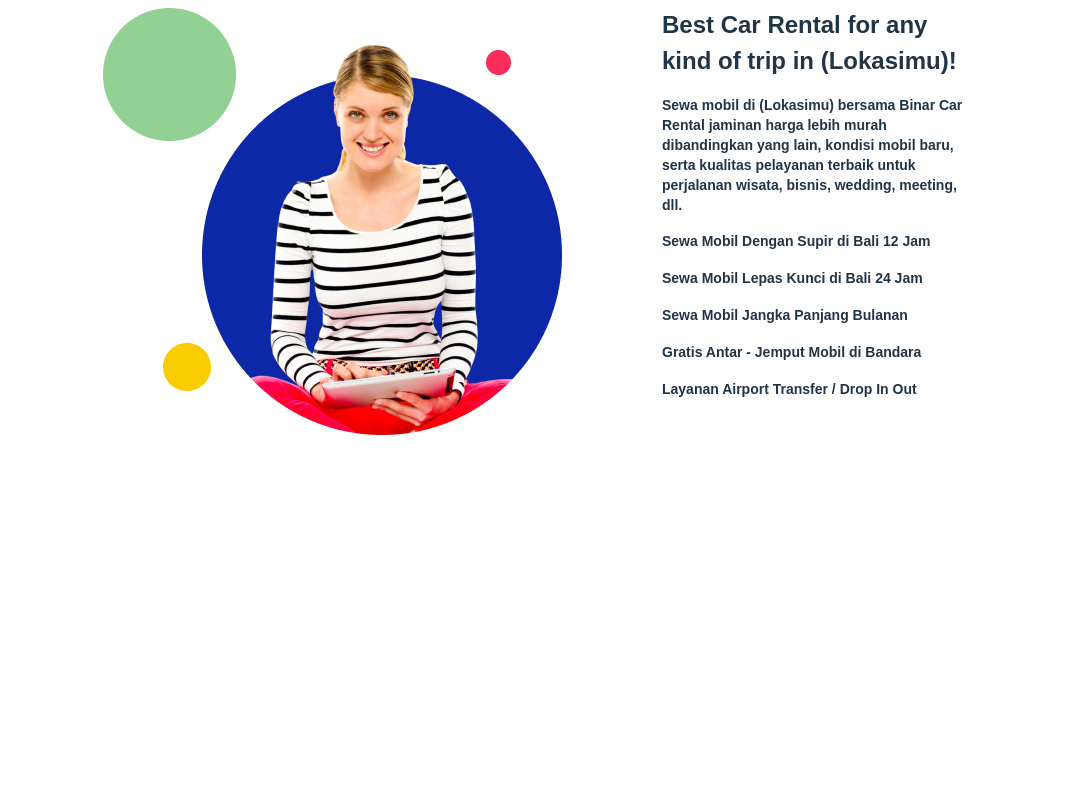
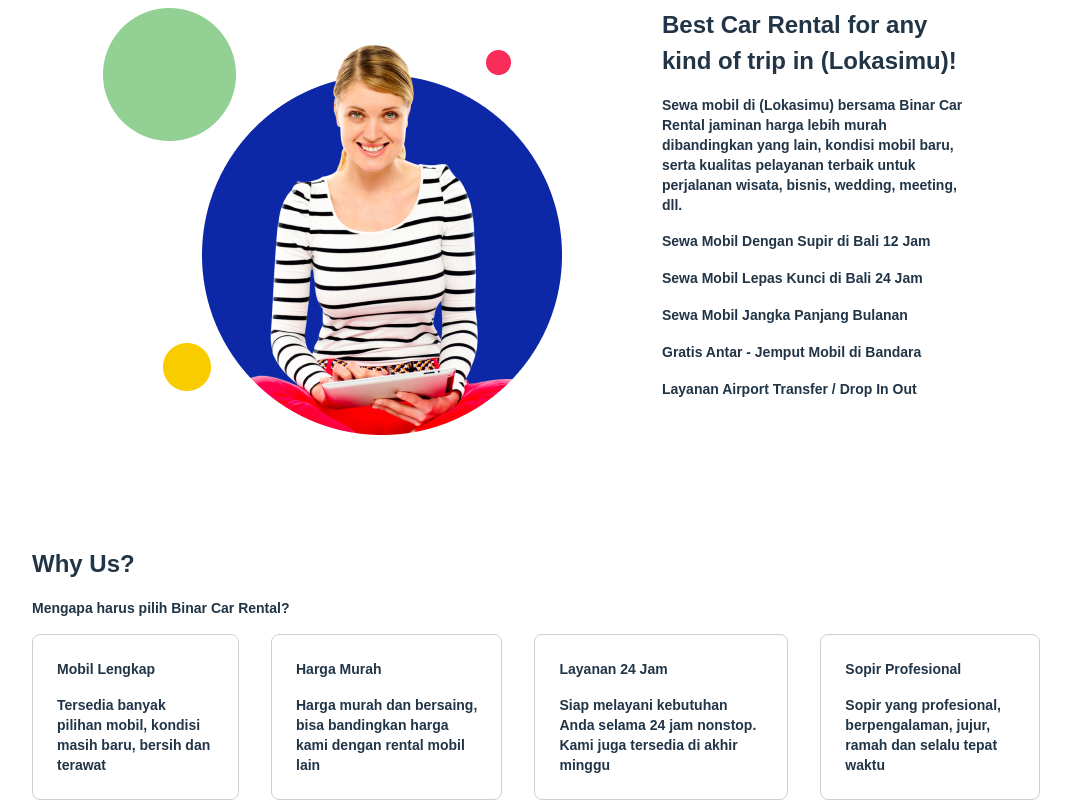
Before and after one commit to mirfanwebdev/F-FER230001028_14_IRF_CarRental_Gold, a React (Vite) app: page / in a window 1280 px wide. Shown: the part 616-1416 px from the top of the page, without its empty margins (104-1175 px from the left). Before the commit the page ends 1162 px from the top, so only its background shows below. Built offline with nearby package versions, Linux system fonts and the light colour scheme.

Commit message:
add whyus

```diff
--- /dev/null
+++ b/src/components/WhyUsCard/index.jsx
@@ -0,0 +1,38 @@
+import './style.css'
+
+function WhyUsCard() {
+    const cardList = [
+        {
+            title: 'Mobil Lengkap',
+            desc: 'Tersedia banyak pilihan mobil, kondisi masih baru, bersih dan terawat',
+        },
+        {
+            title: 'Harga Murah',
+            desc: 'Harga murah dan bersaing, bisa bandingkan harga kami dengan rental mobil lain',
+        },
+        {
+            title: 'Layanan 24 Jam',
+            desc: 'Siap melayani kebutuhan Anda selama 24 jam nonstop. Kami juga tersedia di akhir minggu',
+        },
+        {
+            title: 'Sopir Profesional',
+            desc: 'Sopir yang profesional, berpengalaman, jujur, ramah dan selalu tepat waktu',
+        },
+    ]
+    return(
+        <div className='container-why'>
+            <h2>Why Us?</h2>
+            <p>Mengapa harus pilih Binar Car Rental?</p>
+            <div className='container-card-whyus'>
+                {cardList.map((list) => (
+                    <div className='card-why' key={list.id}>
+                        <p>{list.title}</p>
+                        <p>{list.desc}</p>
+                    </div>
+                ))}
+            </div>
+        </div>
+    )
+}
+
+export default WhyUsCard;
--- /dev/null
+++ b/src/components/WhyUsCard/style.css
@@ -0,0 +1,20 @@
+.container-why {
+  padding: 0 136px;
+  display: flex;
+  flex-direction: column;
+  gap: 16px;
+}
+
+.container-card-whyus {
+  display: flex;
+  gap: 32px;
+}
+
+.card-why {
+  padding: 24px;
+  border-radius: 8px;
+  border: 1px solid #d0d0d0;
+  display: flex;
+  flex-direction: column;
+  gap: 16px;
+}
--- a/src/pages/LandingPage/index.jsx
+++ b/src/pages/LandingPage/index.jsx
@@ -1,12 +1,14 @@
 import React from "react";
 import Hero from "../../components/Hero";
 import OurServices from "../../components/OurServices";
+import WhyUsCard from "../../components/WhyUsCard";
 
 function LandingPage() {
     return(
         <div>
             <Hero />
             <OurServices/>
+            <WhyUsCard />
         </div>
     )
 }
```
